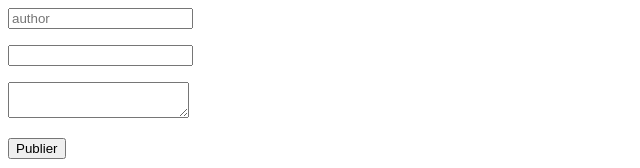
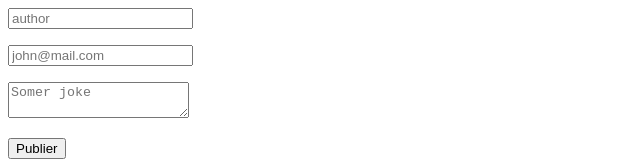
Before and after one commit to Tsirimaholy/react-el, a React (Vite) app: page / in a window 1280 px wide. Shown: the top 168 px of the page, without its empty margins (0-640 px from the left). Built offline with nearby package versions, Linux system fonts and the light colour scheme.

Commit message:
feat(ui): adding placeholder

```diff
--- a/src/App.jsx
+++ b/src/App.jsx
@@ -27,9 +27,9 @@ function App() {
             <input {...register("author")} placeholder={"author"}/>
             <p>{errors.author?.message}</p>
 
-            <input {...register("email")} type="email"/>
+            <input {...register("email")} type="email" placeholder="john@mail.com"/>
             <p>{errors.email?.message}</p>
-            <textarea {...register("content")}/>
+            <textarea {...register("content")} placeholder="Somer joke"/>
             <p>{errors.content?.message}</p>
             <input type="submit" value={"Publier"}/>
         </form>
```
